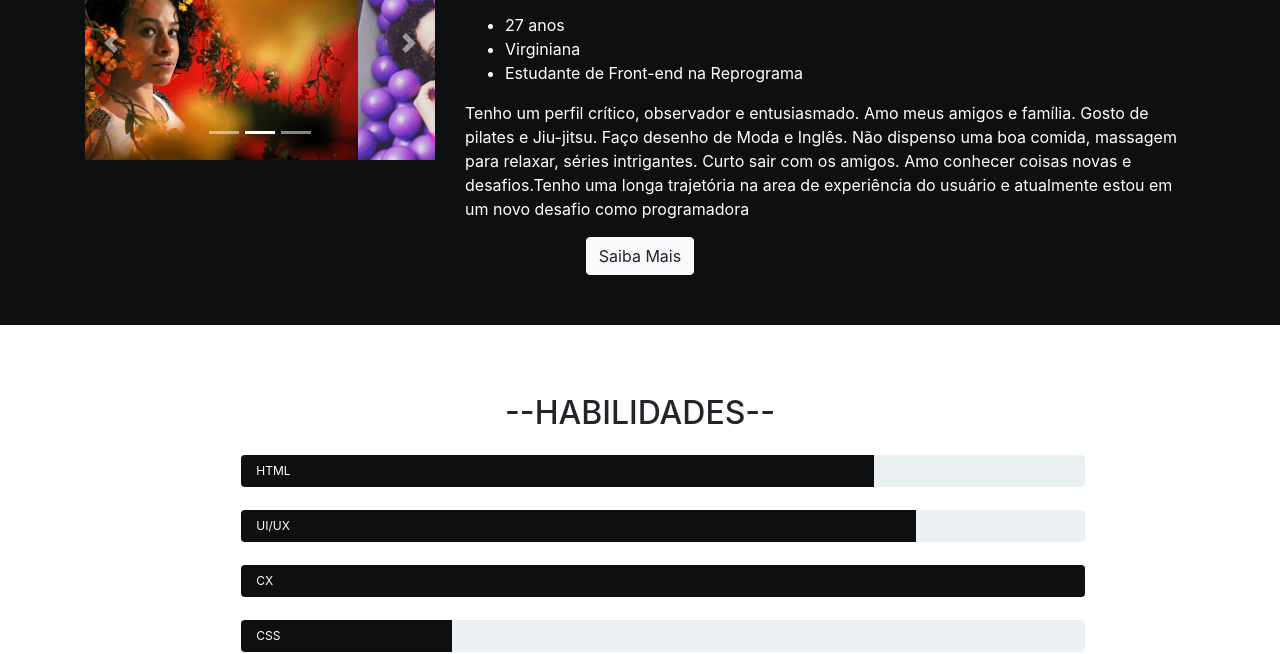
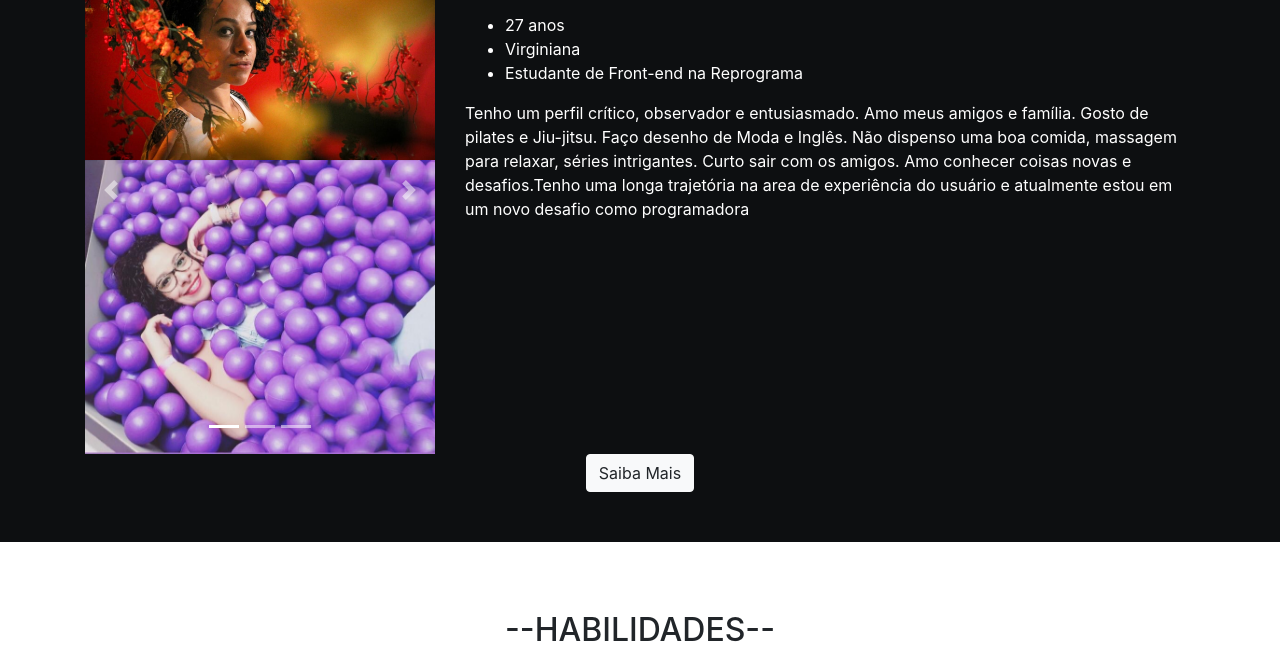
Before and after one commit to DanyeleSales/DanyeleSales.github.io, a website: page index.html in a window 1280 px wide. Shown: the part 737-1391 px from the top of the page. Drawn offline with Linux system fonts and the light colour scheme.

Commit message:
alteração de imagem

```diff
--- a/index.html
+++ b/index.html
@@ -74,8 +74,8 @@
                     <div class="carousel-item active">
                       <img class="d-block w-100" src="assets/floresperfil.jpeg" alt="First slide">
                     </div>
-                    <div class="carousel-item">
-                      <img class="d-block w-100" src="assets/danynu.jpeg" alt="Second slide">
+                    <div class="carousel-item active">
+                      <img class="d-block w-100" src="assets/Whats Image 2018-10-18 at 10.09.25.jpeg" alt="Second slide">
                     </div>
                     <div class="carousel-item">
                       <img class="d-block w-100" src="assets/time-investimentos.jpeg" alt="Third slide">
```
Also changed, not shown: assets/Whats Image 2018-10-18 at 10.09.25.jpeg (renamed from assets/danynu.jpeg), assets/WhatsApp Image 2018-10-18 at 09.23.39.jpeg (deleted).
